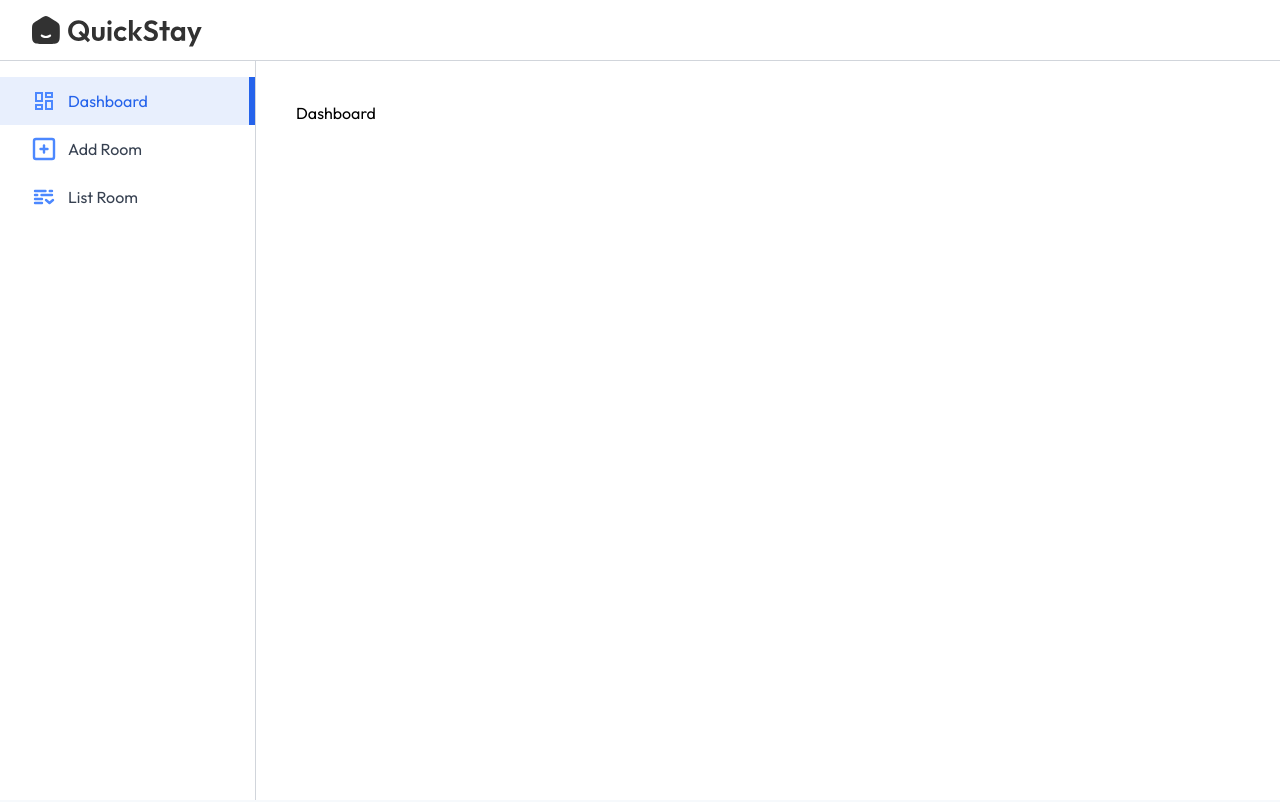
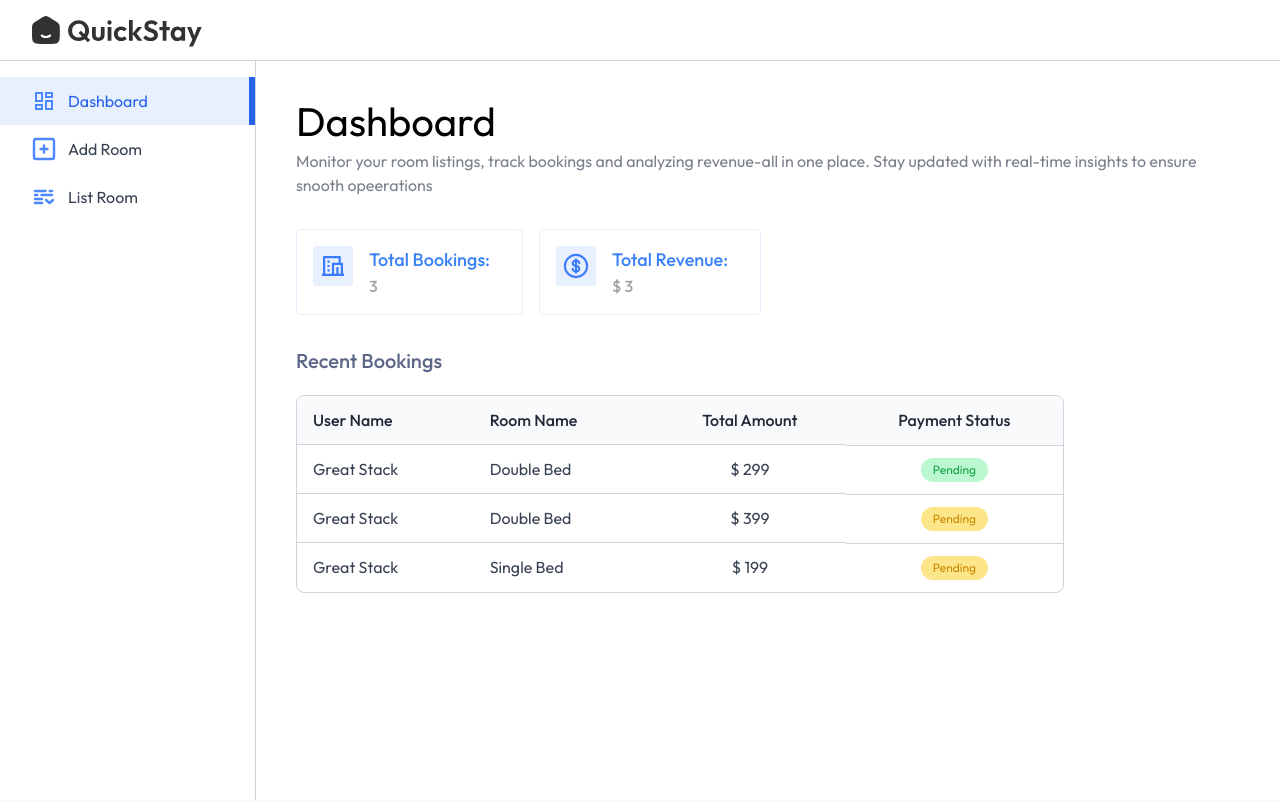
Before and after one commit to riyadhbd2/hotel-booking, a React (Vite) app in the folder client/: page /owner in a window 1280 px wide. Shown: the top 802 px of the page. Built offline with nearby package versions, Linux system fonts and the light colour scheme; a web font is replaced by a local one.

Commit message:
admin dashboard added

```diff
--- a/client/src/pages/hotelOwner/Dashboard.jsx
+++ b/client/src/pages/hotelOwner/Dashboard.jsx
@@ -1,9 +1,89 @@
-import React from 'react'
+import { useState } from "react";
+import { assets, dashboardDummyData } from "../../assets/assets";
+import Title from "../../components/Title";
 
 const Dashboard = () => {
+  const [dashboardData, setDashboardData] = useState(dashboardDummyData);
   return (
-    <div>Dashboard</div>
-  )
-}
+    <div>
+      <Title
+        align="left"
+        font="outfit"
+        title="Dashboard"
+        subTitle="Monitor your room listings, track bookings and analyzing revenue-all in one place. Stay updated with real-time insights to ensure snooth opeerations"
+      />
 
-export default Dashboard
+      <div className="flex gap-4 my-8">
+        {/* total bookings */}
+        <div className="bg-promary/3 border border-primary/10 rounded flex p-4 pr-8">
+          <img
+            src={assets.totalBookingIcon}
+            alt=""
+            className="max-sm:hidden h-10"
+          />
+          <div className="flex flex-col sm:ml-4 font-medium">
+            <p className="text-blue-500 text-lg">Total Bookings: </p>
+            <p className="text-neutral-400 text-base">
+              {dashboardData.totalBookings}
+            </p>
+          </div>
+        </div>
+        {/* total revenue */}
+        <div className="bg-promary/3 border border-primary/10 rounded flex p-4 pr-8">
+          <img
+            src={assets.totalRevenueIcon}
+            alt=""
+            className="max-sm:hidden h-10"
+          />
+          <div className="flex flex-col sm:ml-4 font-medium">
+            <p className="text-blue-500 text-lg">Total Revenue: </p>
+            <p className="text-neutral-400 text-base">
+              $ {dashboardData.totalBookings}
+            </p>
+          </div>
+        </div>
+      </div>
+      {/* recent bookings */}
+      <h2 className="text-xl text-blue-950/70 font-medium mb-5 ">
+        Recent Bookings
+      </h2>
+      <div className="w-full max-w-3xl text-left border border-gray-300 rounded-lg max-h-80 overflow-y-scroll">
+        <table className="w-full">
+          <thead className="bg-gray-50">
+            <tr>
+              <th className="py-3 px-4 text-gray-800 font-medium">User Name</th>
+              <th className="py-3 px-4 text-gray-800 font-medium max-sm:hidden">Room Name</th>
+              <th className="py-3 px-4 text-gray-800 font-medium text-center">Total Amount</th>
+              <th className="py-3 px-4 text-gray-800 font-medium text-center">Payment Status</th>
+            </tr>
+          </thead>
+
+          <tbody className="text-small">
+            {
+              dashboardData.bookings.map((item, index)=>(
+                <tr key={index}>
+                  <td className="py-3 px-4 text-gray-700 border-t border-gray-300">
+                    {item.user.username}
+                  </td>
+                  <td className="py-3 px-4 text-gray-700 border-t border-gray-300 max-sm:hidden">
+                    {item.room.roomType}
+                  </td>
+                  <td className="py-3 px-4 text-gray-700 border-t border-gray-300 max-sm:hidden text-center">
+                    $ {item.totalPrice}
+                  </td>
+                  <td className="py-3 px-4 border-t border-gray-300 flex">
+                    <button className={`py-1 px-3 text-xs rounded-full mx-auto ${item.isPaid ? "bg-green-200 text-green-600"  :"bg-amber-200 text-yellow-600"}`}>
+                      {item.ispaid ? "Completed" : "Pending"}
+                    </button>
+                  </td>
+                </tr>
+              ))
+            }
+          </tbody>
+        </table>
+      </div>
+    </div>
+  );
+};
+
+export default Dashboard;
```
